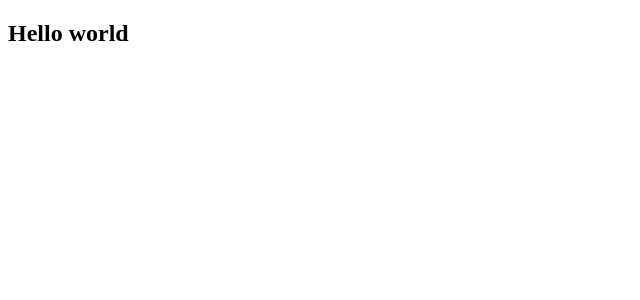
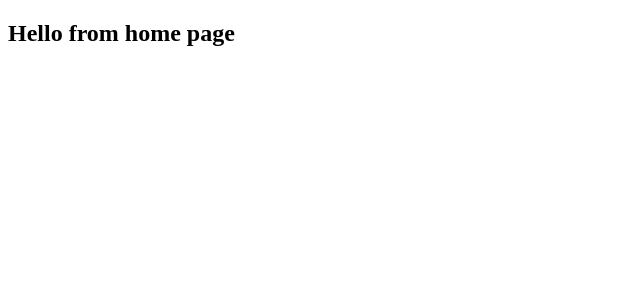
Before and after one commit to purvasharmadev/recamp, a React (Create React App) app: page / in a window 1280 px wide. Shown: the top 300 px of the page, without its empty margins (0-640 px from the left). Built offline with nearby package versions, Linux system fonts and the light colour scheme.

Commit message:
feat: added routes for home and 404page

```diff
--- a/src/App.js
+++ b/src/App.js
@@ -1,9 +1,10 @@
 import './App.css';
+import URLRoutes from './routes';
 
 function App() {
   return (
     <div>
-      <h2>Hello world</h2>
+      <URLRoutes/>
     </div>
   );
 }
--- a/src/Pages/HomePage/home-page.js
+++ b/src/Pages/HomePage/home-page.js
@@ -0,0 +1,11 @@
+import './home-page.css';
+
+function HomePage() {
+  return (
+    <div>
+      <h2>Hello from home page</h2>
+    </div>
+  );
+}
+
+export default HomePage;
--- /dev/null
+++ b/src/Pages/PageNotFound/page-not-found.js
@@ -0,0 +1,11 @@
+import './page-not-found.css';
+
+function PageNotFound() {
+  return (
+    <div>
+      <h2>PageNotFound</h2>
+    </div>
+  );
+}
+
+export default PageNotFound;
--- a/src/index.js
+++ b/src/index.js
@@ -2,11 +2,15 @@ import React from 'react';
 import ReactDOM from 'react-dom/client';
 import App from './App';
 import reportWebVitals from './reportWebVitals';
+import { BrowserRouter } from 'react-router-dom';
+
 
 const root = ReactDOM.createRoot(document.getElementById('root'));
 root.render(
   <React.StrictMode>
-    <App />
+    <BrowserRouter>
+       <App />
+    </BrowserRouter>
   </React.StrictMode>
 );
 
--- /dev/null
+++ b/src/routes.js
@@ -0,0 +1,14 @@
+import { Routes, Route } from "react-router-dom";
+
+// pages
+import  HomePage  from "./Pages/HomePage/home-page";
+import PageNotFound from "./Pages/PageNotFound/page-not-found";
+
+export default function URLRoutes() {
+    return (
+      <Routes>
+        <Route path="/" element={<HomePage/>} />
+        <Route path="*" element={<PageNotFound/>}/>
+      </Routes>
+    );
+  }
```
Also changed, not shown: src/Pages/PageNotFound/page-not-found.css (added).
